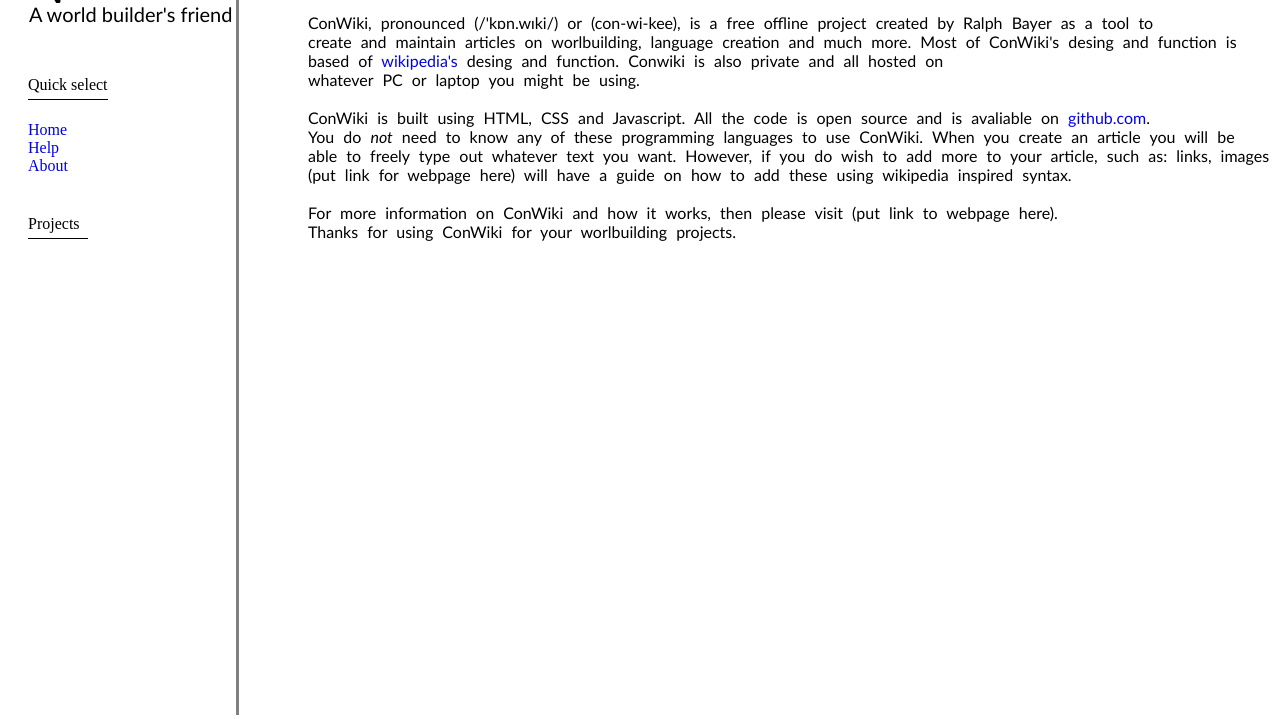
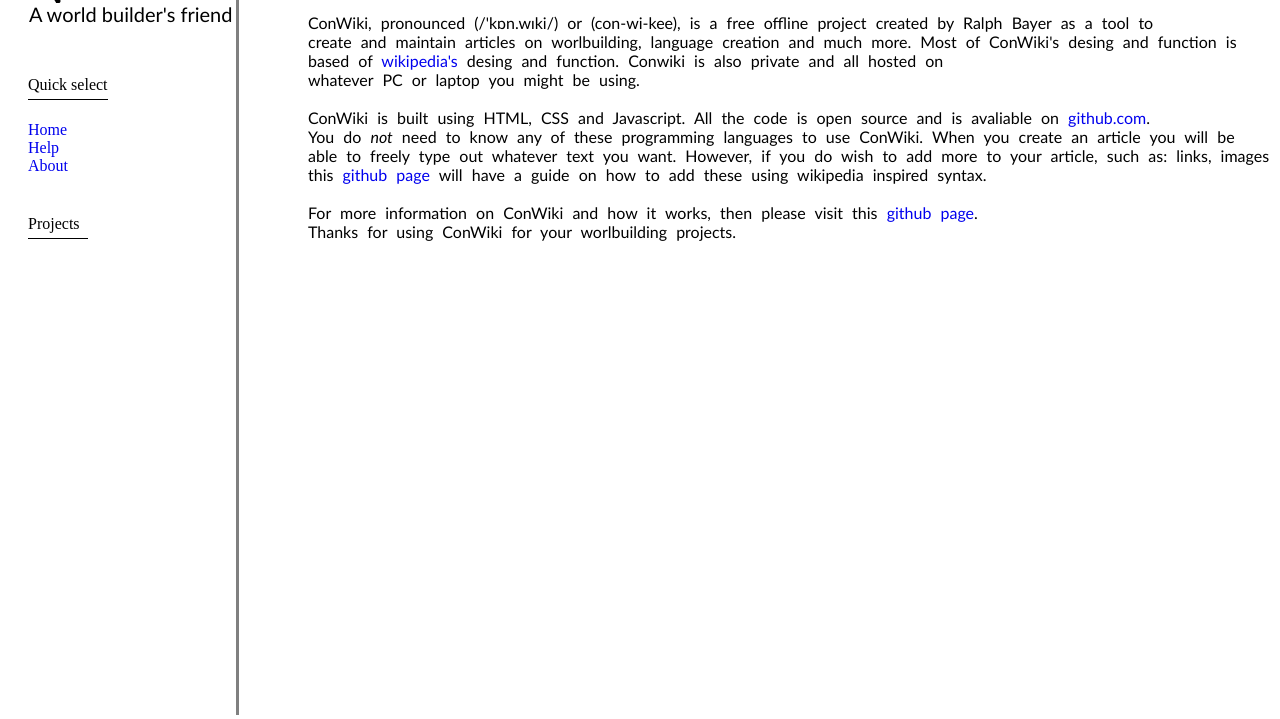
Before and after one commit to RalphBayer/ConWiki, a plain HTML site: page ConWiki/html/about.html in a window 1280 px wide. Shown: the part 93-812 px from the top of the page. Drawn offline with Linux system fonts and the light colour scheme.

Commit message:
Update about.html

```diff
--- a/ConWiki/html/about.html
+++ b/ConWiki/html/about.html
@@ -33,9 +33,9 @@ whatever PC or laptop you might be using.
 ConWiki is built using HTML, CSS and Javascript. All the code is open source and is avaliable on <a href="https://github.com/" target="_blank">github.com</a>.
 You do <i>not</i> need to know any of these programming languages to use ConWiki. When you create an article you will be
 able to freely type out whatever text you want. However, if you do wish to add more to your article, such as: links, images etc. then
-(put link for webpage here) will have a guide on how to add these using wikipedia inspired syntax.
+this <a href="https://github.com/RalphBayer/ConWiki">github page<a> will have a guide on how to add these using wikipedia inspired syntax.
 
-For more information on ConWiki and how it works, then please visit (put link to webpage here).
+For more information on ConWiki and how it works, then please visit this <a href="https://github.com/RalphBayer/ConWiki">github page<a>.
 Thanks for using ConWiki for your worlbuilding projects.
           </pre>
         </div>
```
